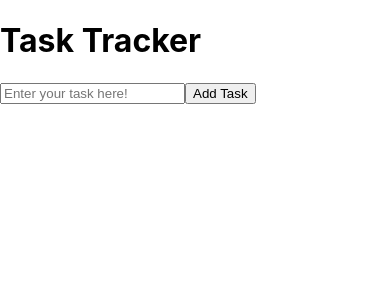
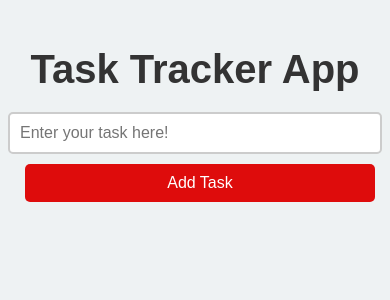
Before and after one commit to AnumIqbal2211/Task-Tracker-App, a React (Create React App) app: page / in a window 390 px wide. Shown: the top 300 px of the page. Built offline with nearby package versions, Linux system fonts and the light colour scheme.

Commit message:
Add basic styling to the Task Tracker app

```diff
--- a/package.json
+++ b/package.json
@@ -8,6 +8,7 @@
     "@testing-library/user-event": "^13.5.0",
     "react": "^18.3.1",
     "react-dom": "^18.3.1",
+    "react-icon": "^1.0.0",
     "react-scripts": "5.0.1",
     "web-vitals": "^2.1.4"
   },
--- a/src/App.js
+++ b/src/App.js
@@ -1,4 +1,4 @@
-import "./App.css";
+import "./assets/css/style.css";
 import React, { useState } from "react";
 import TaskInput from "./components/TaskInput";
 import TaskList from "./components/TaskList";
@@ -14,10 +14,9 @@ const App = () => {
     setTasks(tasks.filter((_, i) => i !== index));
   };
 
-
   return (
-    <div>
-      <h1>Task Tracker</h1>
+    <div className="task-app-container">
+      <h1 className="app-title">Task Tracker App</h1>
       <TaskInput addTask={addTask} />
       <TaskList tasks={tasks} deleteTask={deleteTask} />
     </div>
--- /dev/null
+++ b/src/assets/css/style.css
@@ -0,0 +1,112 @@
+/* General styling for the app container */
+.task-app-container {
+  display: flex;
+  flex-direction: column;
+  align-items: center;
+  min-height: 100vh;
+  padding: 20px;
+  background-color: #eef2f3;
+  font-family: 'Arial', sans-serif;
+}
+
+/* Styling for the app title */
+.app-title {
+  font-size: 2.5rem;
+  text-align: center;
+  margin-bottom: 20px;
+  color: #333;
+  font-weight: bold;
+}
+
+/* Styling for the task input form */
+form {
+  display: flex;
+  width: 100%;
+  max-width: 500px;
+  justify-content: space-between;
+  margin-bottom: 20px;
+}
+
+input[type="text"] {
+  flex: 1;
+  padding: 10px;
+  border-radius: 5px;
+  border: 2px solid #ccc;
+  font-size: 1rem;
+  transition: border-color 0.3s ease;
+}
+
+input[type="text"]:focus {
+  outline: none;
+  border-color: #118691;
+}
+
+/* Styling the Add Task button */
+button {
+  padding: 10px 15px;
+  margin-left: 10px;
+  margin-bottom: 5px;
+  border: none;
+  background-color: #de0c0c;
+  color: #fff;
+  font-size: 1rem;
+  cursor: pointer;
+  border-radius: 5px;
+  transition: background-color 0.3s ease;
+}
+
+button:hover {
+  background-color: #7e0202;
+}
+
+/* Styling for the task list */
+ul.task-list {
+  list-style: none;
+  padding: 0;
+  width: 100%;
+  max-width: 500px;
+}
+
+ul.task-list li {
+  display: flex;
+  justify-content: space-between;
+  align-items: center;
+  background-color: #fff;
+  margin: 10px 0;
+  padding: 15px;
+  border-radius: 8px;
+  box-shadow: 0 4px 8px rgba(0, 0, 0, 0.1);
+  transition: background-color 0.3s ease;
+}
+
+ul.task-list li:hover {
+  background-color: #f1f1f1;
+}
+
+
+/* Responsive styling for smaller screens */
+@media (max-width: 768px) {
+  form {
+    flex-direction: column;
+    align-items: center;
+  }
+
+  input[type="text"] {
+    margin-bottom: 10px;
+    width: 100%;
+  }
+
+  button {
+    width: 100%;
+  }
+
+  ul.task-list li {
+    flex-direction: column;
+    align-items: flex-start;
+  }
+
+  ul.task-list li button {
+    margin-top: 10px;
+    width: 100%;
+  }
+}
```
Also changed, not shown: 1 other file (tests, documents, lock files or other folders).
